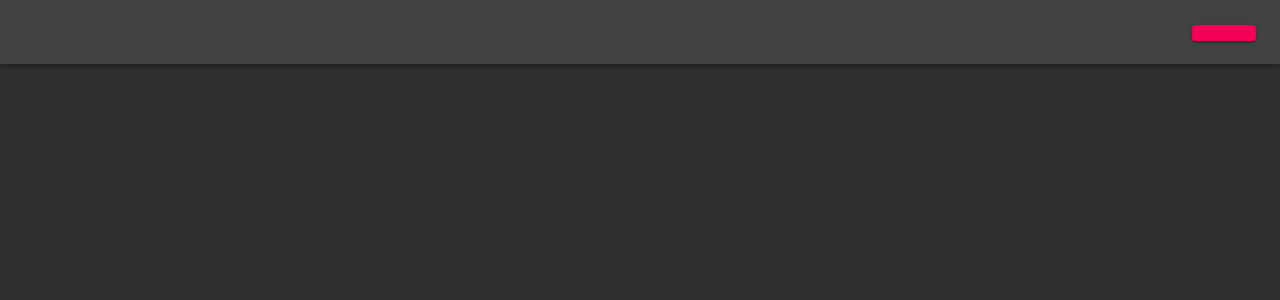
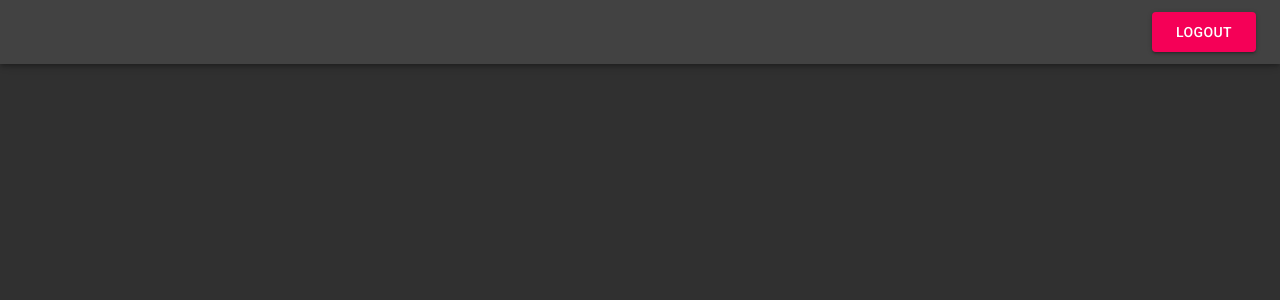
Before and after one commit to SaudTauqeer/todolist-and-chat, a React (Create React App) app: page /todo in a window 1280 px wide. Shown: the top 300 px of the page. Built offline with nearby package versions, Linux system fonts and the light colour scheme.

Commit message:
added todo page and button.

```diff
--- a/src/App.tsx
+++ b/src/App.tsx
@@ -6,6 +6,7 @@ import { Route, BrowserRouter as Router, Switch } from 'react-router-dom';
 import LandingPage from './Components/LandingPage';
 import Navbar from './Components/Navbar';
 import Guest from './Components/Guest';
+import Todo from './Components/todo';
 class App extends Component {
 	render() {
 		return (
@@ -15,6 +16,7 @@ class App extends Component {
 					<Switch>
 						<Route exact path="/" component={LandingPage} />
 						<Route exact path="/guest" component={Guest} />
+						<Route exact path="/todo" component={Todo} />
 					</Switch>
 				</Router>
 			</React.Fragment>
--- a/src/Components/Navbar.tsx
+++ b/src/Components/Navbar.tsx
@@ -9,7 +9,7 @@ const Navbar = () => {
 		if (document.title === 'Todo-Home') {
 			SetLoginButtonTextValue('Login');
 		} else {
-			'';
+			SetLoginButtonTextValue('Logout');
 		}
 	});
 
--- /dev/null
+++ b/src/Components/todo/index.tsx
@@ -0,0 +1,15 @@
+import React, { useEffect, useState } from 'react';
+
+const index = () => {
+	useEffect(() => {
+		document.title = 'Todo';
+	});
+
+	return (
+		<React.Fragment>
+			<div>hello</div>
+		</React.Fragment>
+	);
+};
+
+export default index;
```
